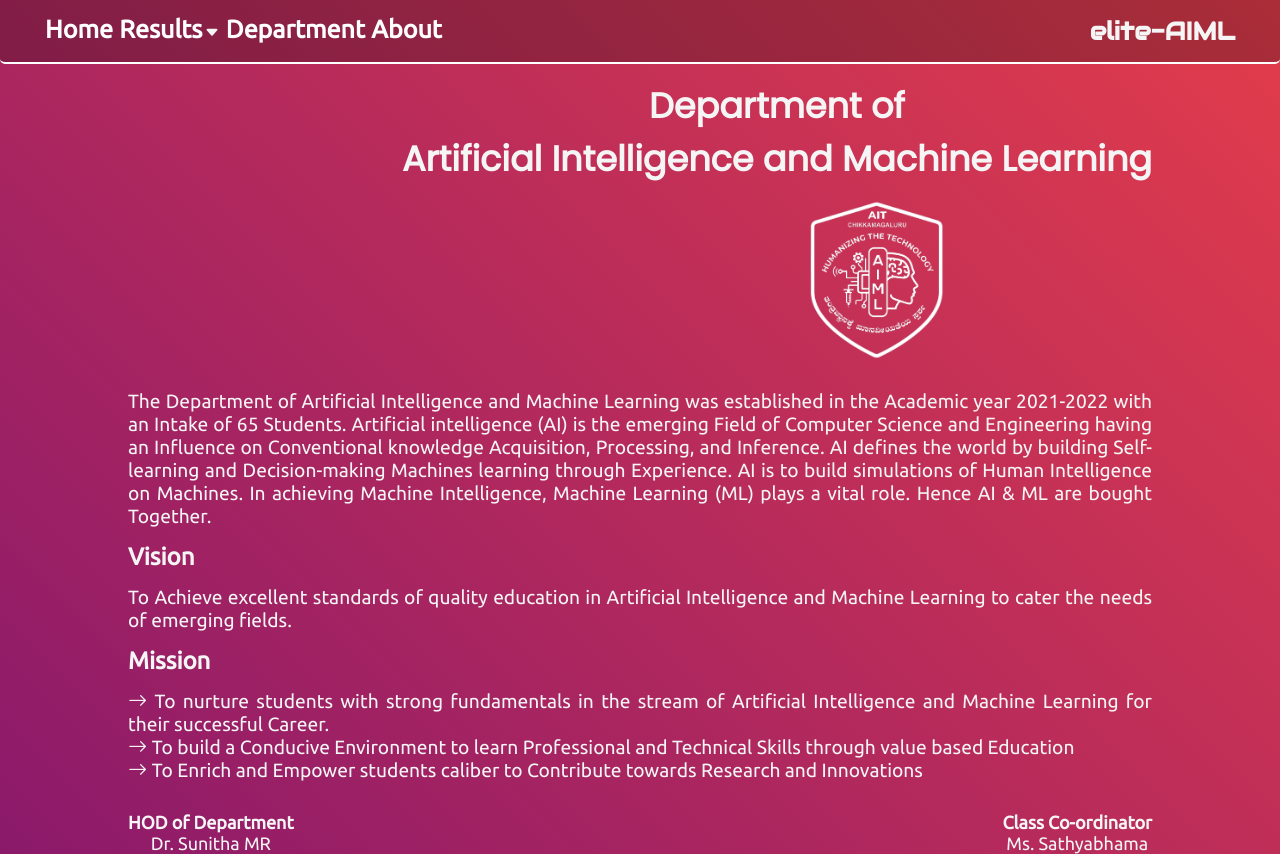
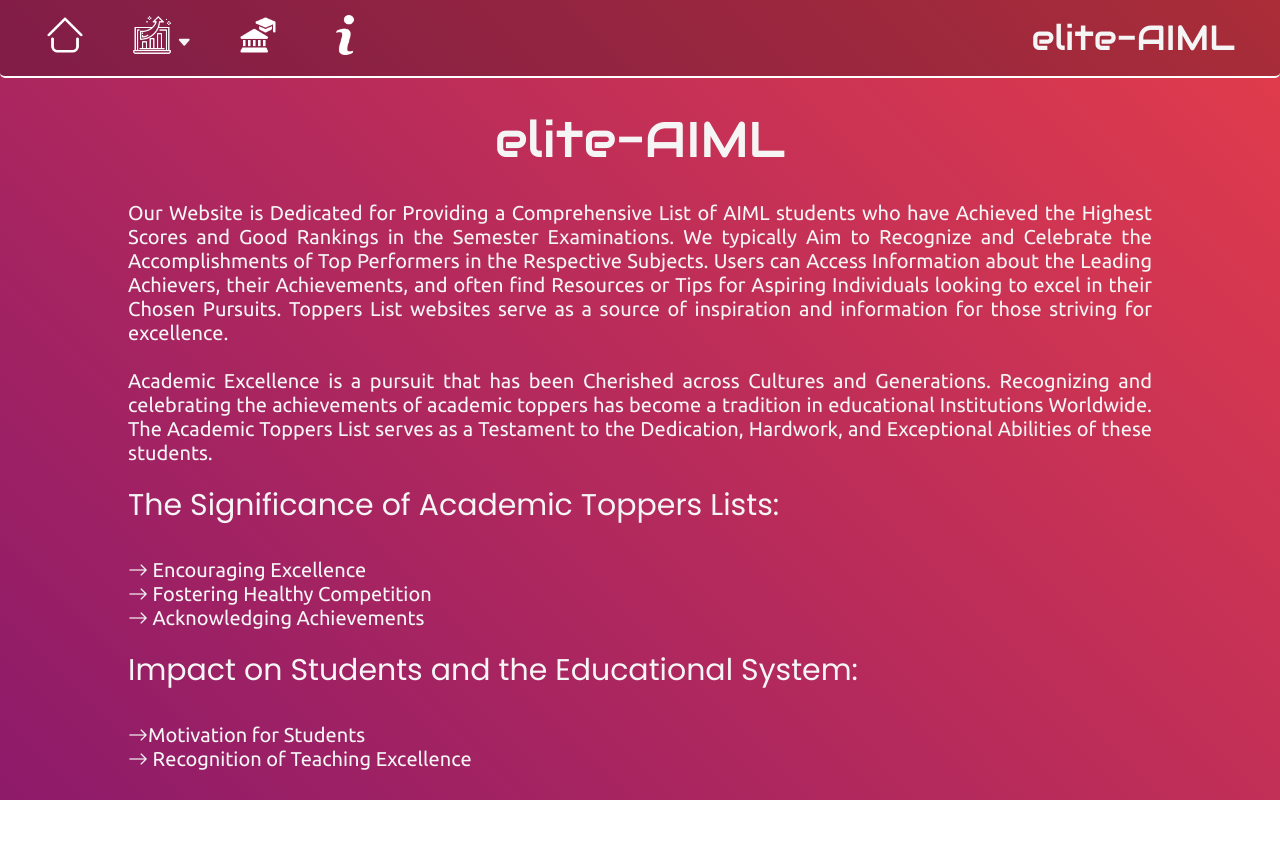
Before and after one commit to soorya-u/Grade-Grove, an Angular app: page / in a window 1280 px wide. After the commit the page ends 800 px from the top, so only its background shows below. Built offline with nearby package versions, Linux system fonts and the light colour scheme.

Commit message:
Adding Styles

```diff
--- a/src/app/components/about/about.component.html
+++ b/src/app/components/about/about.component.html
@@ -1,7 +1,5 @@
 <div class="main">
     <h1 class="heading head-font">About Us</h1>
-
-    <img src="../../../assets/elite_aiml.png" alt="logo" class="center" style="width: 12vw;">
 
     <div class="article">
         We the Students of AIML department, group of 8 members have Developed a Website named <b>elite-aImL</b> on listing Top 10 Student Marks of 2021-2025 batch.
--- a/src/app/components/department/department.component.html
+++ b/src/app/components/department/department.component.html
@@ -16,13 +16,13 @@
             simulations of Human Intelligence on Machines. In achieving Machine Intelligence, Machine Learning (ML)
             plays a
             vital role. Hence AI & ML are bought Together.</p>
-        <h2 style="text-align: left;">
+        <h2 class="head-font" style="text-align: left;">
             Vision
         </h2>
         <p class="content">To Achieve excellent standards of quality education in Artificial Intelligence and Machine
             Learning to cater
             the needs of emerging fields.</p>
-        <h2 style="text-align: left;">
+        <h2 class="head-font" style="text-align: left;">
             Mission
         </h2>
         <div class="content">
--- a/src/app/components/header/header.component.css
+++ b/src/app/components/header/header.component.css
@@ -17,10 +17,10 @@ h1 {
     list-style: none;
     display: flex;
     justify-content: space-between;
-    width: 31vw;
+    width: 25vw;
 }
 
-.nav-child-1{
+.nav-child-1 {
     margin-right: 30px;
 }
 
@@ -34,27 +34,28 @@ h1 {
 
 i {
     font-size: 15px;
-    padding-left: 2px;
+    padding-left: 5px;
+    padding-top: 15px;
 }
 
-.dropdown-content{
+.dropdown-content {
     list-style: none;
     position: absolute;
     border: 2px solid white;
     border-radius: 5px;
     background-color: transparent;
     padding: 5px 15px;
-    margin: 7px 25px;
+    margin: 7px 35px;
     z-index: 3;
     background-color: rgba(0, 0, 0, 0.25);
     backdrop-filter: blur(1000px);
 }
 
-.dropdown-item{
+.dropdown-item {
     font-size: 15px;
 }
 
-a{
+a {
     text-decoration: none;
     color: white;
     font-weight: bold;
@@ -62,7 +63,35 @@ a{
     transition: color .3s ease-in-out, box-shadow .3s ease-in-out;
 }
 
-a:hover {
-    color: #fff;
-    box-shadow: inset 200px 0 0 0 #54b3d6;
-  }
+img {
+    height: 40px;
+    filter: invert(100%);
+}
+
+.nav-brand {
+    font-size: 35px;
+}
+
+.tooltip-text {
+    visibility: hidden;
+    position: absolute;
+    top: 5px;
+    z-index: 1;
+    /* width: 100px; */
+    color: white;
+    background-color: rgba(0, 0, 0, 0.25);
+    border: 2px solid white;
+    border-radius: 15px;
+    font-size: 15px;
+    padding: 5px 7px;
+}
+
+.hover-text:hover .tooltip-text {
+    visibility: visible;
+}
+
+.dropdown-button{
+    display: flex;
+    justify-content: center;
+    align-items: center;
+}
--- a/src/app/components/header/header.component.html
+++ b/src/app/components/header/header.component.html
@@ -2,12 +2,17 @@
     <div class="nav-child-2">
         <ul class="navbar-nav">
             <li class="nav-item">
-                <a routerLink="/" class="nav-link active no-select" aria-current="page">Home</a>
+                <a routerLink="/" class="hover-text nav-link active no-select" aria-current="page">
+                    <img src="../../../assets/home.png" alt="">
+                    <span style="left: 85px;" class="tooltip-text">Home</span>
+                </a>
             </li>
             <li class="nav-item dropdown">
-                <a class="nav-link dropdown-button no-select " (click)="toggleDropdown()" data-bs-toggle="dropdown"
+                <a class="hover-text nav-link dropdown-button no-select " (click)="toggleDropdown()" data-bs-toggle="dropdown"
                     aria-expanded="false" style="cursor:pointer">
-                    Results<i class="bi bi-caret-down-fill"></i>
+                    <img src="../../../assets/results.png" alt="">
+                    <i class="bi bi-caret-down-fill"></i>
+                    <span style="left: 215px;" class="tooltip-text">Result</span>
                 </a>
                 <ul style="background-color: transparent;" class="no-select blur-effect dropdown-content"
                     [ngStyle]="{'display': isDropdownOpen ? 'block' : 'none'}">
@@ -17,14 +22,20 @@
                 </ul>
             </li>
             <li class="nav-item">
-                <a class="nav-link active no-select" aria-current="page" routerLink="/department">Department</a>
+                <a class="hover-text nav-link active no-select" aria-current="page" routerLink="/department">
+                    <img src="../../../assets/department.png" alt="">
+                    <span style="left: 328px;" class="tooltip-text">AIML</span>
+                </a>
             </li>
             <li class="nav-item">
-                <a class="nav-link active no-select" aria-current="page" routerLink="/about">About</a>
+                <a class="hover-text nav-link active no-select" aria-current="page" routerLink="/about">
+                    <img src="../../../assets/about.png" alt="">
+                    <span style="left: 440px;" class="tooltip-text">About</span>
+                </a>
             </li>
         </ul>
     </div>
     <div class="nav-child-1">
-        <h1 style="font-family: 'Audiowide';" class="navbar-brand no-select head-font">elite-AIML</h1>
+        <h1 style="font-family: 'Audiowide';font-size: 35px;font-weight: normal;" class="navbar-brand no-select head-font">elite-AIML</h1>
     </div>
 </nav>
--- a/src/app/components/home/home.component.css
+++ b/src/app/components/home/home.component.css
@@ -1,58 +1,16 @@
 .container{
-    margin-top: 15px;
+    width: 90vw;
+    padding-left: 10vw;
     display: flex;
     flex-direction: column;
+    justify-content: center;
     align-items: center;
-}
 
-.heading{
-    text-align: center;
-    font-size: 35px;
-}
-
-.header{
-    width: 80vw;
-    display: flex;
-    align-items: center;
-    justify-content: right;
-    flex-wrap: wrap;
-}
-
-img {
-    margin: 15px 195px 15px 30px;
-    height: 20vh;
-    filter: invert(100%);
 }
 
 .content{
-    margin: 15px 0px;
+    align-self: flex-start;
     text-align: justify;
-    width: 80vw;
-    font-size: larger;
+    font-size: 20px;
+    margin-top: 30px;
 }
-
-.footer{
-
-    display: flex;
-    justify-content: space-between;
-    width: 80vw;
-    margin-top: 15px;
-}
-
-.first-footer{
-    display: flex;
-    flex-direction: column;
-    align-items: center;
-    font-size: large;
-}
-
-.second-footer{
-    display: flex;
-    flex-direction: column;
-    align-items: center;
-    font-size: large;
-}
-
-li{
-    padding-left: 15px;
-}
--- a/src/app/components/home/home.component.html
+++ b/src/app/components/home/home.component.html
@@ -1,53 +1,37 @@
 <div class="container">
-    <div class="header">
-        <h1 class="heading head-font">
-            Department of <br>
-            Artificial Intelligence and Machine Learning</h1>
-        <img src="../../../assets/department-logo.png" alt="dept logo">
+    <h1 style="font-family: 'Audiowide';font-size: 50px;font-weight: normal;text-align: center;margin-top: 30px;"
+        class="navbar-brand no-select head-font">
+        elite-AIML</h1>
+
+    <p class="content">
+        Our Website is Dedicated for Providing a Comprehensive List of AIML students who have Achieved the Highest
+        Scores and Good Rankings in the Semester Examinations. We typically Aim to Recognize and Celebrate the
+        Accomplishments of Top Performers in the Respective Subjects. Users can Access Information about the Leading
+        Achievers, their Achievements, and often find Resources or Tips for Aspiring Individuals looking to excel in
+        their Chosen Pursuits. Toppers List websites serve as a source of inspiration and information for those striving
+        for excellence.
+        <br><br>
+
+        Academic Excellence is a pursuit that has been Cherished across Cultures and Generations. Recognizing and
+        celebrating the achievements of academic toppers has become a tradition in educational Institutions Worldwide.
+        The Academic Toppers List serves as a Testament to the Dedication, Hardwork, and Exceptional Abilities of these
+        students.
+    </p>
+
+    <br>
+
+    <h2 style="font-size: 30px;font-weight: normal;text-align: left;align-self: flex-start;" class="head-font">The Significance of Academic
+        Toppers Lists:</h2>
+    <div class="content">
+        <i class="bi bi-arrow-right"></i> Encouraging Excellence<br>
+        <i class="bi bi-arrow-right"></i> Fostering Healthy Competition<br>
+        <i class="bi bi-arrow-right"></i> Acknowledging Achievements <br>
     </div>
-    <div class="main">
-        <p class="content">
-            The Department of Artificial Intelligence and Machine Learning was established in the Academic year
-            2021-2022
-            with an Intake of 65 Students. Artificial intelligence (AI) is the emerging Field of Computer Science and
-            Engineering having an Influence on Conventional knowledge Acquisition, Processing, and Inference. AI defines
-            the
-            world by building Self-learning and Decision-making Machines learning through Experience. AI is to build
-            simulations of Human Intelligence on Machines. In achieving Machine Intelligence, Machine Learning (ML)
-            plays a
-            vital role. Hence AI & ML are bought Together.</p>
-        <h2 style="text-align: left;">
-            Vision
-        </h2>
-        <p class="content">To Achieve excellent standards of quality education in Artificial Intelligence and Machine
-            Learning to cater
-            the needs of emerging fields.</p>
-        <h2 style="text-align: left;">
-            Mission
-        </h2>
-        <div class="content">
-
-            <i class="bi bi-arrow-right"></i> To nurture students with strong fundamentals in the stream of Artificial
-            Intelligence and Machine Learning for their successful Career.
-            <br>
-
-            <i class="bi bi-arrow-right"></i> To build a Conducive Environment to learn Professional and Technical
-            Skills through value based Education
-            <br>
-
-            <i class="bi bi-arrow-right"></i> To Enrich and Empower students caliber to Contribute towards Research and
-            Innovations
-
-        </div>
-    </div>
-    <div class="footer">
-        <div class="first-footer">
-            <b>HOD of Department</b>
-            <p>Dr. Sunitha MR</p>
-        </div>
-        <div class="second-footer">
-            <b>Class Co-ordinator</b>
-            <p>Ms. Sathyabhama</p>
-        </div>
-    </div>
+    <br>
+    <h2 style="font-size: 30px;font-weight: normal;text-align: left;align-self: flex-start;" class="head-font">Impact on Students and the
+        Educational System:</h2>
+    <div class="content">
+    <i class="bi bi-arrow-right"></i>Motivation for Students <br>
+    <i class="bi bi-arrow-right"></i> Recognition of Teaching Excellence<br>
 </div>
+</div>
--- a/src/app/components/profile/profile.component.html
+++ b/src/app/components/profile/profile.component.html
@@ -49,7 +49,7 @@
                             <td class="blur-effect marks-table-data">{{data?.rank[i].subjects[i].subject_code}}</td>
                             <td class="blur-effect marks-table-data">{{data?.rank[i].subjects[i].int_marks}}</td>
                             <td class="blur-effect marks-table-data">{{data?.rank[i].subjects[i].ext_marks}}</td>
-                            <td [style]="data?.rank[i].subjects[i].total_marks===100?'color:#ffbb00;font-weight:bold;':'color:black'" class="blur-effect marks-table-data">{{data?.rank[i].subjects[i].total_marks}}</td>
+                            <td [style]="data?.rank[i].subjects[i].total_marks===100?'color:#ffbb00;font-weight:bold;':'color:white'" class="blur-effect marks-table-data">{{data?.rank[i].subjects[i].total_marks}}</td>
                         </tr>
                     </tbody>
                 </table>
```
